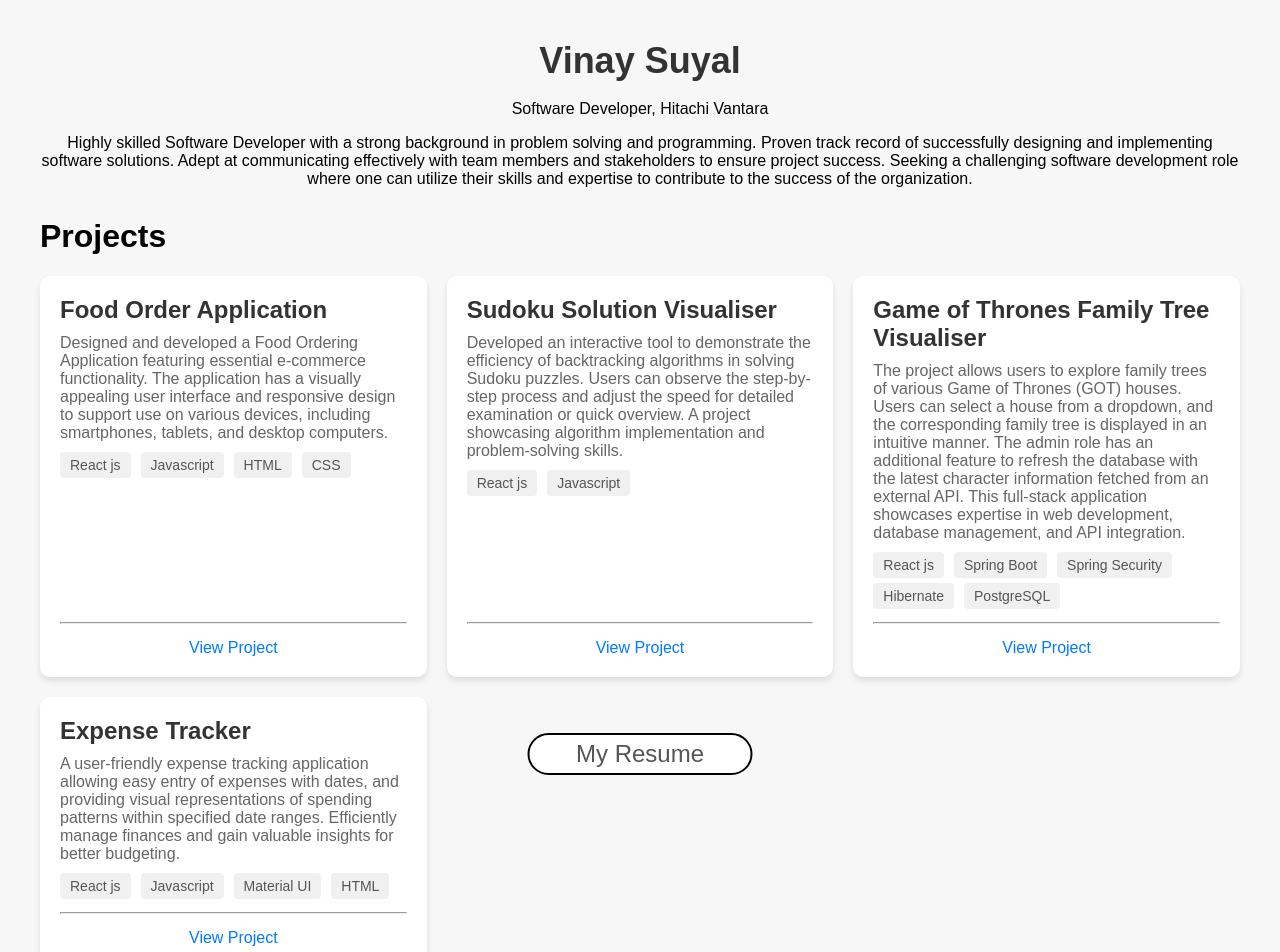
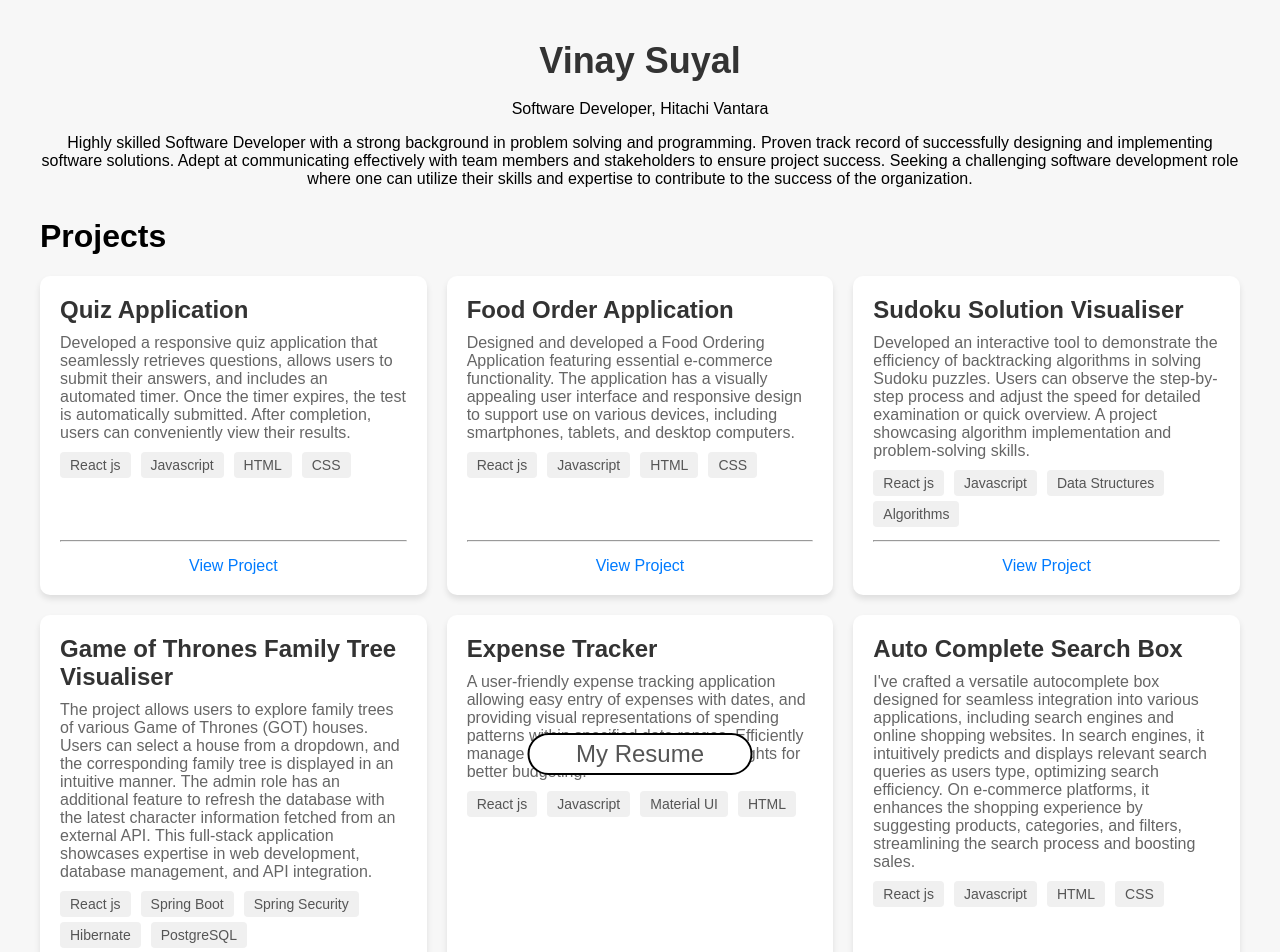
Before and after one commit to vinaysuyal/vinaysuyalPortfolio, a React (Create React App) app: page / in a window 1280 px wide. Shown: the top 952 px of the page. Built offline with nearby package versions, Linux system fonts and the light colour scheme.

Commit message:
Projects added

```diff
--- a/src/App.js
+++ b/src/App.js
@@ -3,6 +3,14 @@ import "./App.css";
 import ReactDOM from "react-dom";
 
 const projects = [
+  {
+    id: 6,
+    title: "Quiz Application",
+    description:
+      "Developed a responsive quiz application that seamlessly retrieves questions, allows users to submit their answers, and includes an automated timer. Once the timer expires, the test is automatically submitted. After completion, users can conveniently view their results.",
+    link: "https://quizapp-woad.vercel.app/",
+    technologiesUsed: ["React js", "Javascript", "HTML", "CSS"],
+  },
   {
     id: 1,
     title: "Food Order Application",
@@ -17,7 +25,12 @@ const projects = [
     description:
       " Developed an interactive tool to demonstrate the efficiency of backtracking algorithms in solving Sudoku puzzles. Users can observe the step-by-step process and adjust the speed for detailed examination or quick overview. A project showcasing algorithm implementation and problem-solving skills.",
     link: "https://sudoku-solver-inky.vercel.app/",
-    technologiesUsed: ["React js", "Javascript"],
+    technologiesUsed: [
+      "React js",
+      "Javascript",
+      "Data Structures",
+      "Algorithms",
+    ],
   },
   {
     id: 3,
@@ -40,6 +53,14 @@ const projects = [
       " A user-friendly expense tracking application allowing easy entry of expenses with dates, and providing visual representations of spending patterns within specified date ranges. Efficiently manage finances and gain valuable insights for better budgeting.",
     link: "https://expense-tracker-one-nu.vercel.app/",
     technologiesUsed: ["React js", "Javascript", "Material UI", "HTML"],
+  },
+  {
+    id: 7,
+    title: "Auto Complete Search Box",
+    description:
+      "I've crafted a versatile autocomplete box designed for seamless integration into various applications, including search engines and online shopping websites. In search engines, it intuitively predicts and displays relevant search queries as users type, optimizing search efficiency. On e-commerce platforms, it enhances the shopping experience by suggesting products, categories, and filters, streamlining the search process and boosting sales.",
+    link: "https://quizapp-woad.vercel.app/",
+    technologiesUsed: ["React js", "Javascript", "HTML", "CSS"],
   },
 
   // Add more projects as needed
```
